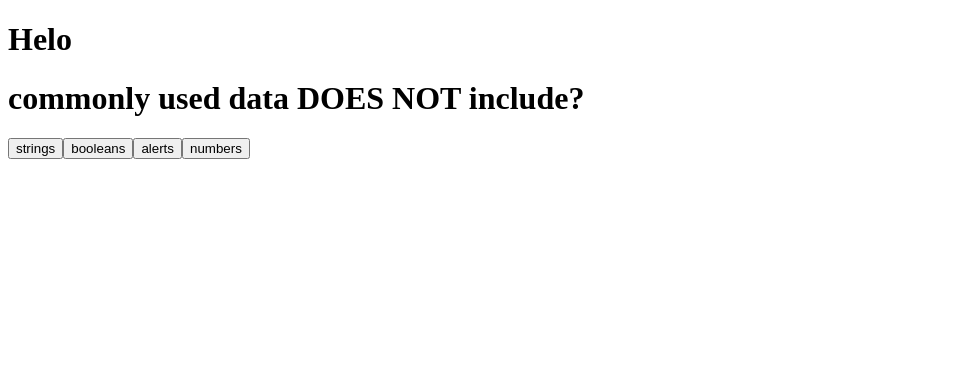
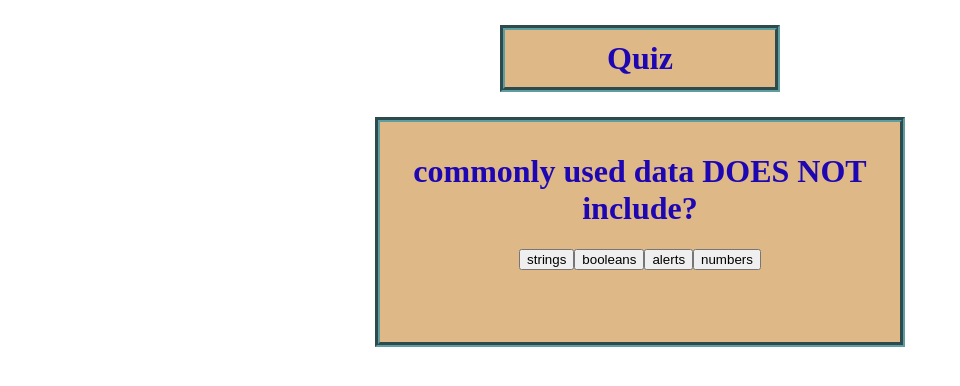
Before and after one commit to Zachduty/coding_quiz, a plain HTML site: page index.html in a window 1280 px wide. Shown: the whole page, without its empty margins (0-960 px from the left). Drawn offline with nearby package versions, Linux system fonts and the light colour scheme.

Commit message:
second push, added some styling

```diff
--- a/index.html
+++ b/index.html
@@ -5,15 +5,15 @@
     <meta http-equiv="X-UA-Compatible" content="IE=edge">
     <meta name="viewport" content="width=device-width, initial-scale=1.0">
     <title>Document</title>
+    <link rel="stylesheet" href="/style.css">
     <script
   src="https://code.jquery.com/jquery-3.6.0.min.js"
   integrity="sha256-/xUj+3OJU5yExlq6GSYGSHk7tPXikynS7ogEvDej/m4="
   crossorigin="anonymous"></script>
   <script src='./script.js'></script>
-
 </head>
 <body>
-    <h1 id="title"> Helo</h1>
+    <h1 id="title"> Quiz</h1>
     <div id='putStuffHere'></div>
 
 
--- a/script.js
+++ b/script.js
@@ -14,21 +14,28 @@ $(document).ready(function() {
             choices: ['quotes', 'curly brackets', 'parenthesis', 'square brackets'],
             answer: 'parenthesis'
         },
+        {
+            title: 'arryays in javascript can be used to store _______',
+            choices: ['numbers and strings', 'other arrays', 'booleans', 'all of the above'],
+            answer: 'all of the above'
+        },
+        {
+            title: 'string values must be enclosed within _____',
+            choices: ['commas', 'curly brackets', 'quotes', 'parenthesis'],
+            answer: 'parenthesis'
+        },
+        {
+            title: 'a very useful tool used during development and debugging for printing content to the debugger is:',
+            choices: ['javascript', 'terminal/bash', 'for loops', 'console log'],
+            answer: 'console log'
+        }
 
     ]
 
-
-    console.log('Good to go !!')
-    //1 make html !
     var title = $('<h1>');
 
-
-    //2 Dress it up how u like!! class names ids text ect...
     title.text(questions[0].title);
     $('#putStuffHere').append(title);
-      //3 Check thathtml onto the page!!
-
-
 
     for (let i = 0; i < questions[0].choices.length; i++) {
         console.log('looping ??', i)
@@ -40,17 +47,13 @@ $(document).ready(function() {
     }
 
 
+    $('.choice').on('click', function(){
 
-    $('.choice').on('click', function(){
-        // console.log('U got clicked!!! btn u clicked!!', $(this).text())
-        // console.log('This is answer',questions[0].answer)
 
 
         if($(this).text() === questions[0].answer){
-            // console.log('U got it right')
             correct++
         } else {
-            // console.log(' U r wrong!!')
             wrong++
         }
 
@@ -58,6 +61,9 @@ $(document).ready(function() {
         console.log('wrong : ', wrong)
 
     })
+
+
+
 
 
 
--- a/style.css
+++ b/style.css
@@ -0,0 +1,28 @@
+
+#title {
+    background-color: burlywood;
+    border-color: cadetblue;
+    border-width: 5px;
+    border-style: groove;
+    width: 250px;
+    text-align: center;
+    padding: 10px 10px;
+    margin: 25px auto;
+    color: rgb(30, 7, 179);
+}
+
+
+
+#putStuffHere {
+    background-color: burlywood;
+    border-style: groove;
+    border-width: 5px;
+    border-color: cadetblue;
+    display: block;
+    margin: 25px auto;
+    padding: 10px 10px;
+    text-align: center;
+    height: 200px;
+    width: 500px;
+    color: rgb(30, 7, 179);
+}
```
Also changed, not shown: script1.js (deleted, +0 -95 lines), 1 other file.
